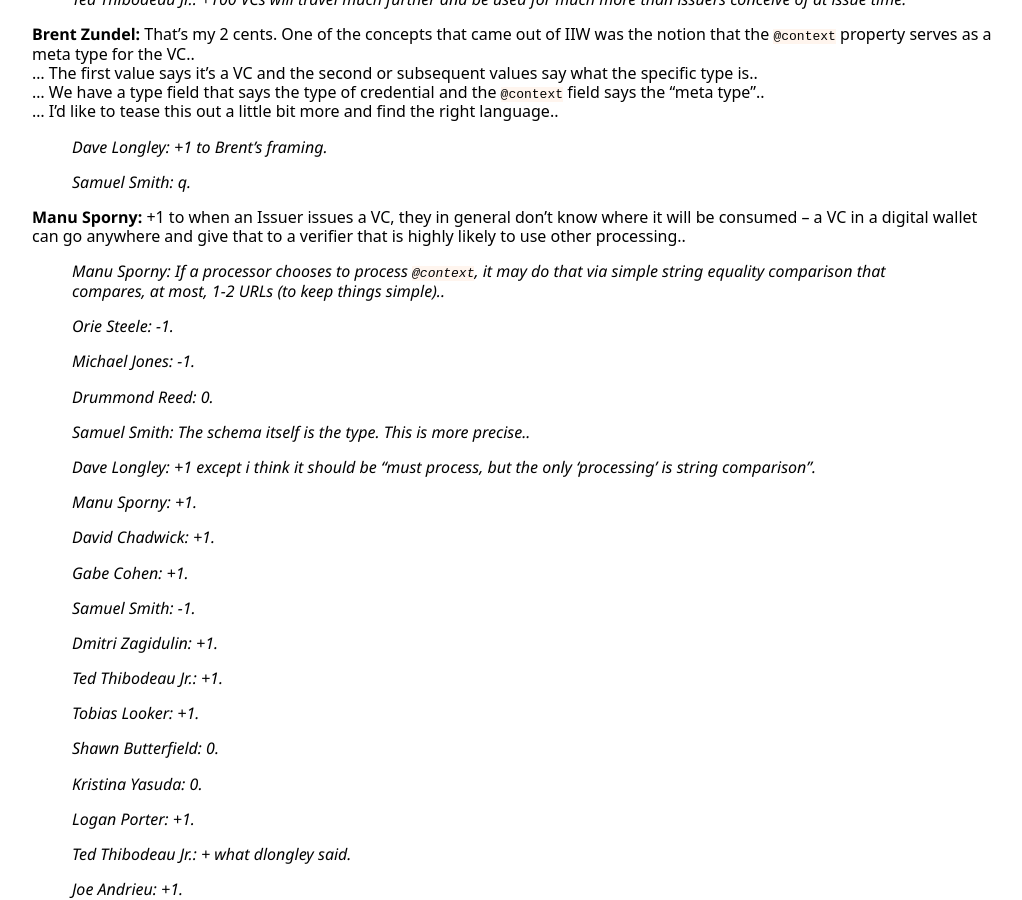
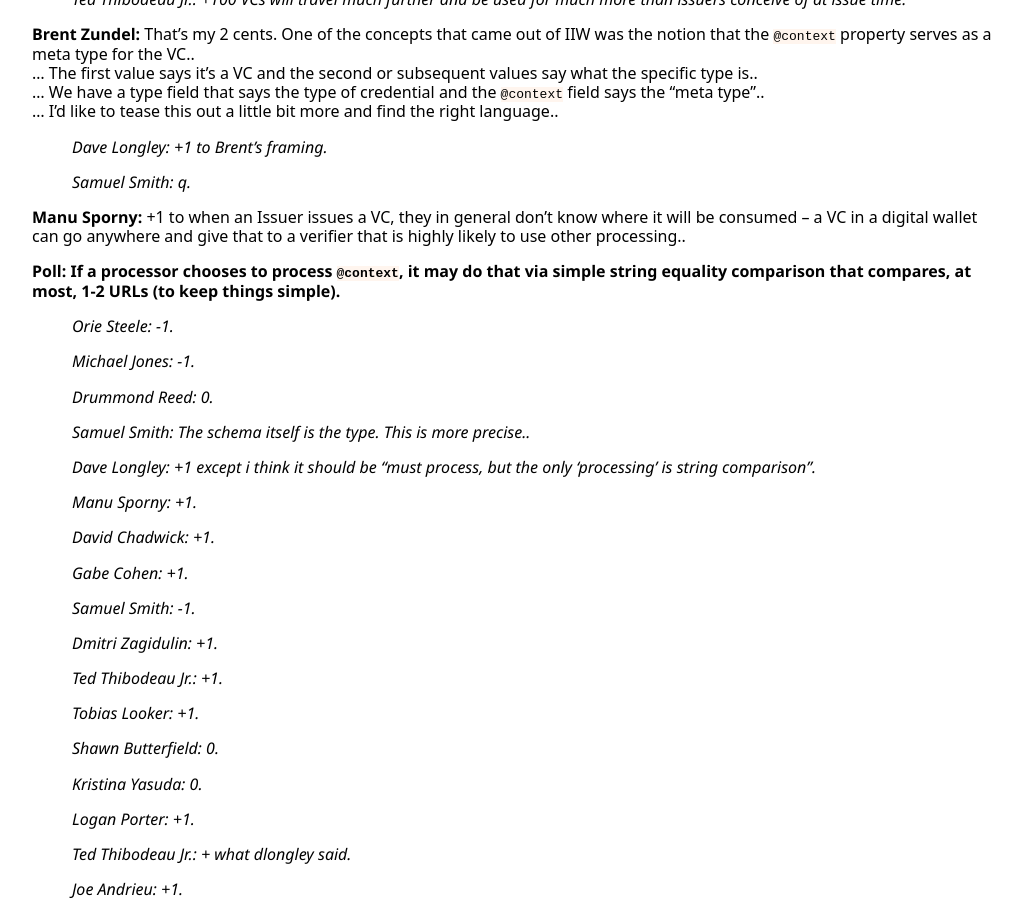
Before and after one commit to w3c/verifiable-credentials, a Jekyll site: the page built from _minutes/2022-11-22-vcwg-special.md, in a window 1280 px wide and 900 px high, scrolled down 7719 px. Shown: the whole window, without its empty margins (256-1278 px from the left). Built offline with Jekyll 4.4.1, drawn with Linux system fonts in a browser that asks for light colours; some web fonts are replaced.

Commit message:
Yet another poll emphasized

```diff
--- a/_minutes/2022-11-22-vcwg-special.md
+++ b/_minutes/2022-11-22-vcwg-special.md
@@ -504,7 +504,7 @@
 
 **Manu Sporny:** +1 to when an Issuer issues a VC, they in general don't know where it will be consumed -- a VC in a digital wallet can go anywhere and give that to a verifier that is highly likely to use other processing..
 
-> *Manu Sporny:* If a processor chooses to process `@context`, it may do that via simple string equality comparison that compares, at most, 1-2 URLs (to keep things simple)..
+**Poll: If a processor chooses to process `@context`, it may do that via simple string equality comparison that compares, at most, 1-2 URLs (to keep things simple).**
 
 > *Orie Steele:* -1.
 
```
